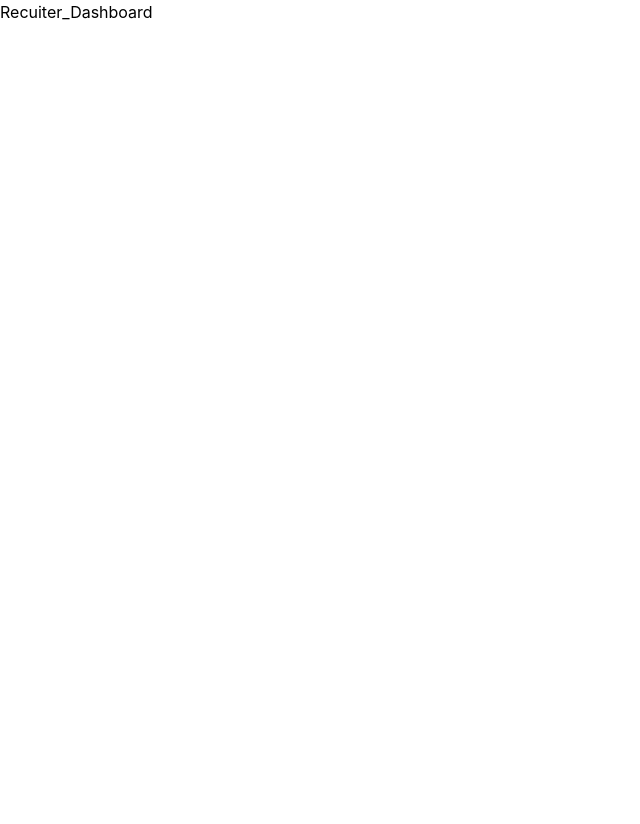
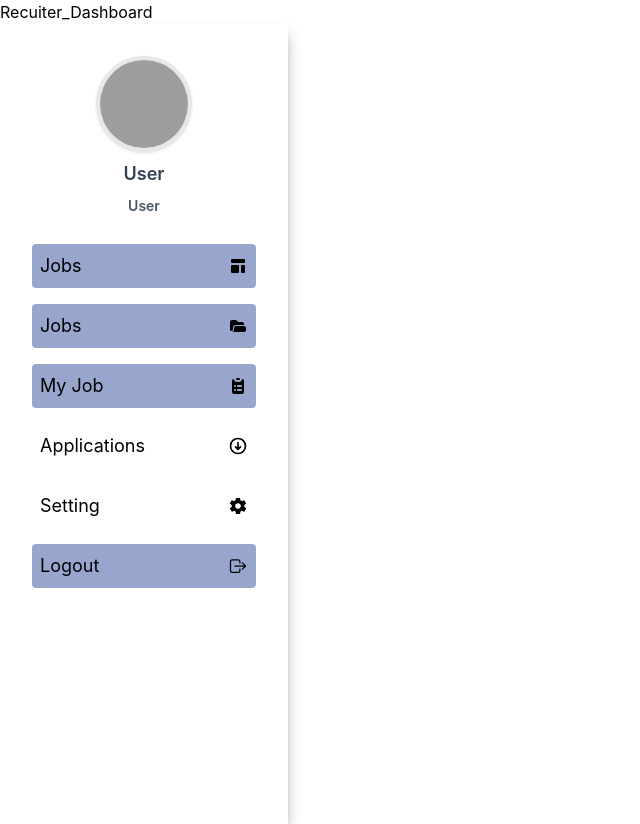
Before and after one commit to aymansiddiqui2006/Skillsync---job-portal-for-freshers, a React (Vite) app in the folder Frontend/skillsync/: page /recruiter in a window 1280 px wide. Shown: the whole page, without its empty margins (0-640 px from the left). Before the commit the page ends 800 px from the top, so only its background shows below. Built offline with nearby package versions, Linux system fonts and the light colour scheme; grey boxes are pictures that could not be loaded.

Commit message:
feat: Update CORS origin in App.js; implement SideBar component with user context and menu buttons

```diff
--- a/Frontend/skillsync/src/component/Pages/Layout/SideBar.jsx
+++ b/Frontend/skillsync/src/component/Pages/Layout/SideBar.jsx
@@ -1 +1,97 @@
-import { HiOutlineArrowCircleDown , HiOutlineArrowCircleUp ,HiFolder ,HiFolderOpen ,HiCollection ,HiClipboardList ,HiTemplate  } from "react-icons/hi";
+import { HiOutlineArrowCircleDown, HiOutlineArrowCircleUp, HiFolderOpen, HiCollection, HiClipboardList, HiTemplate } from "react-icons/hi";
+import { IoMdSettings } from "react-icons/io";
+import { IoLogOutOutline } from "react-icons/io5";
+import { RiFolderReceivedFill } from "react-icons/ri";
+import { TiTick } from "react-icons/ti";
+import { ImCross } from "react-icons/im";
+
+import React, { useContext, useState } from 'react'
+import MenuButton from '../../elements/sidebar/MenuButton.jsx'
+
+import UserContext from "../../context/UserContext.jsx";
+
+
+
+
+function SideBar() {
+    const { user } = useContext(UserContext);
+
+    const [openApplications, setOpenApplications] = useState(false)
+    return (
+        <div className="flex flex-col gap-6 w-72 h-screen px-6 py-8 bg-white shadow-lg  shadow-gray-400">
+
+            {/* Avatar Section */}
+            <div className="flex flex-col items-center gap-2">
+                <img
+                    className="w-24 h-24 rounded-full object-cover border-4 border-gray-200 shadow"
+                    src={user?.avatar || "https://cdn.pixabay.com/photo/2015/10/05/22/37/blank-profile-picture-973460_1280.png"}
+                    alt="avatar"
+                />
+                <p className="text-gray-700 font-semibold text-lg">
+                    {user?.username || "User"}
+                </p>
+                <p className="text-gray-600 font-semibold text-sm">
+                    {user?.role || "User"}
+                </p>
+            </div>
+
+            {/* Menu Section */}
+            <div className="flex flex-col gap-2 w-full">
+
+                <div className="hover:bg-gray-100 rounded-lg transition px-2 py-1">
+                    <MenuButton icon={<HiTemplate />} label={"Jobs"} route={'/recruiter'} />
+                </div>
+
+                <div className="hover:bg-gray-100 rounded-lg transition px-2 py-1">
+                    <MenuButton icon={<HiCollection />} label={"Jobs"} route={'/recruiter'} activeIcon={<HiFolderOpen />} />
+                </div>
+
+                <div className="hover:bg-gray-100 rounded-lg transition px-2 py-1">
+                    <MenuButton icon={<HiClipboardList />} label={"My Job"} route={'/recruiter'} />
+                </div>
+
+                {/* Applications Dropdown */}
+                <div className="hover:bg-gray-100 rounded-lg transition px-2 py-1">
+                    <button
+                        onClick={() => setOpenApplications(!openApplications)}
+                        className="flex items-center justify-between w-full p-2 rounded"
+                    >
+                        <span className="text-lg text-black">Applications</span>
+
+                        <span className={`text-xl transition-transform duration-300`}>
+                            {openApplications ? <HiOutlineArrowCircleUp /> : <HiOutlineArrowCircleDown />}
+                        </span>
+                    </button>
+
+                    {openApplications && (
+                        <div className="flex flex-col ml-6 mt-2 border-l border-gray-200 pl-3 space-y-1">
+                            <a className="text-sm text-gray-600 px-3 py-1.5 rounded-md hover:bg-gray-100 hover:text-black transition cursor-pointer flex justify-between">
+                                Received
+                                < span className="text-xl"><RiFolderReceivedFill/></span>
+                            </a>
+                            <a className="text-sm text-gray-600 px-3 py-1.5 rounded-md hover:bg-gray-100 hover:text-black transition cursor-pointer flex justify-between">
+                                Rejected
+                                < span className="text-sm"><ImCross/></span>
+                            </a>
+                            <a className="text-sm text-gray-600 px-3 py-1.5 rounded-md hover:bg-gray-100 hover:text-black transition cursor-pointer flex justify-between">
+                                Approved
+                                < span className="text-xl"><TiTick/></span>
+                            </a>
+                        </div>
+                    )}
+                </div>
+
+                <div className="hover:bg-gray-100 rounded-lg transition px-2 py-1">
+                    <MenuButton icon={<IoMdSettings />} label={"Setting"} route={'/login'} />
+                </div>
+
+                <div className="hover:bg-red-100 rounded-lg transition px-2 py-1">
+                    <MenuButton icon={<IoLogOutOutline />} label={"Logout"} route={'/recruiter'} />
+                </div>
+
+            </div>
+        </div>
+    )
+}
+
+export default SideBar
--- a/Frontend/skillsync/src/component/Pages/recuiter/Recuiter_Dashboard.jsx
+++ b/Frontend/skillsync/src/component/Pages/recuiter/Recuiter_Dashboard.jsx
@@ -1,8 +1,11 @@
 import React from 'react'
+import SideBar from '../Layout/SideBar.jsx'
 
 function Recuiter_Dashboard() {
   return (
-    <div>Recuiter_Dashboard</div>
+    <div>Recuiter_Dashboard
+      <SideBar/>
+    </div>
   )
 }
 
--- /dev/null
+++ b/Frontend/skillsync/src/component/elements/sidebar/MenuButton.jsx
@@ -0,0 +1,32 @@
+import React from 'react'
+import { useNavigate } from 'react-router-dom'
+
+function MenuButton({ label, icon, route, activeIcon }) {
+    const navigate = useNavigate();
+
+    const isActive = location.pathname === route;
+
+    const handleRoute = () => {
+        navigate(route);
+    }
+
+    return (
+        <div
+            onClick={handleRoute}
+            className={`flex items-center justify-between gap-3 cursor-pointer p-2 rounded
+                ${isActive ? "bg-blue-900/45" : "hover:bg-gray-200"}
+            `}
+        >
+            <span className='text-lg text-black'>
+                {label}
+            </span>
+
+            <span className="text-xl ">
+                {activeIcon && isActive ? activeIcon : icon}
+            </span>
+
+        </div>
+    )
+}
+
+export default MenuButton
```
Also changed, not shown: 1 other file (tests, documents, lock files or other folders).
